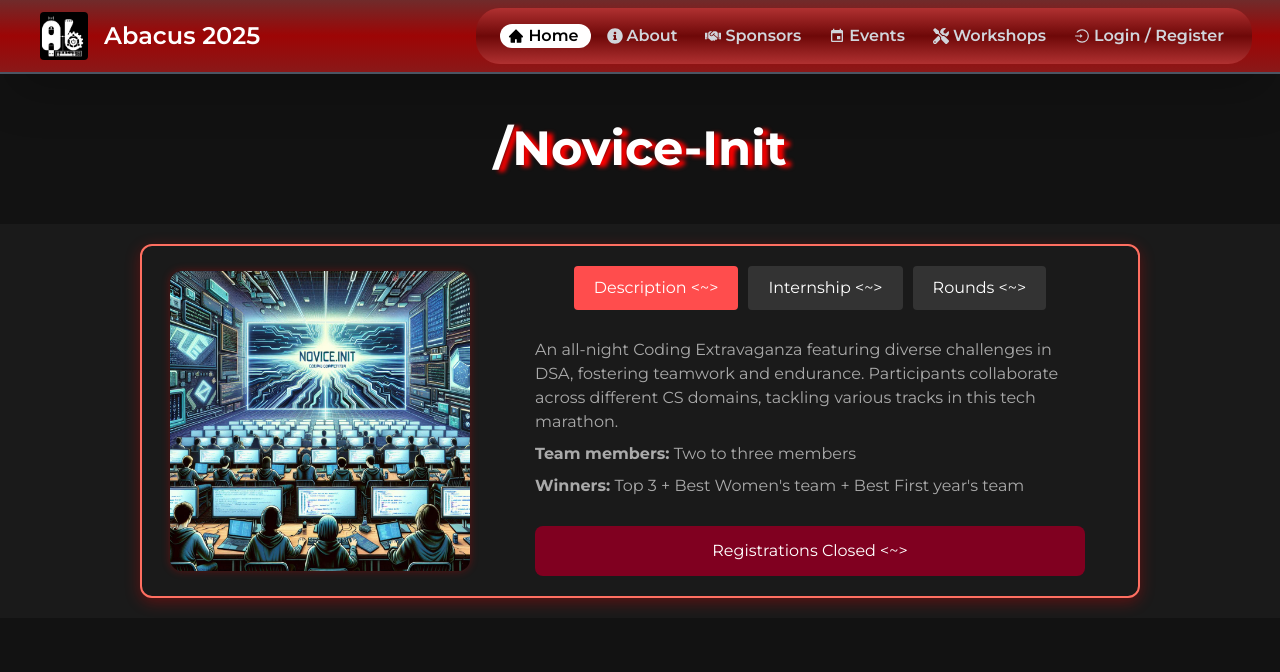
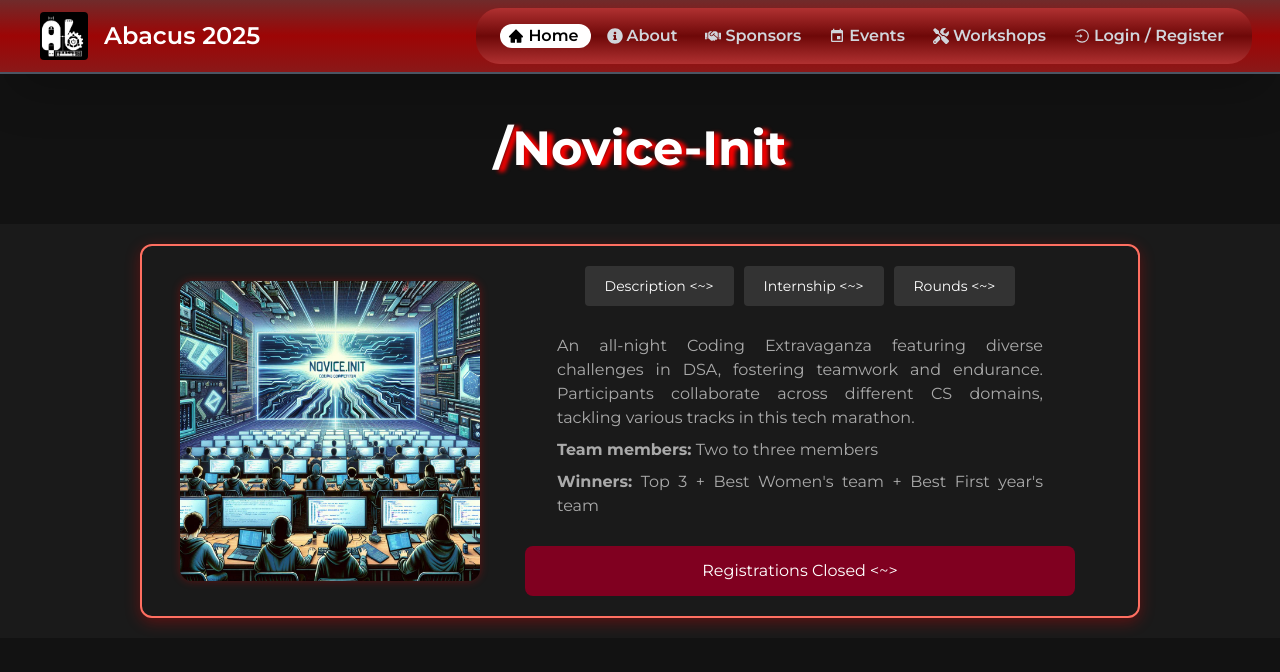
Before and after one commit to cegcsea/Reach-Abacus-25-Frontend, a React (Create React App) app in the folder mern-abacus-theme/frontend-new/: page /EventIndividual/NoviceInit in a window 1280 px wide. Shown: the top 672 px of the page. Built offline with nearby package versions, Linux system fonts and the light colour scheme; a web font is replaced by a local one.

Commit message:
eventinner page small changes

```diff
--- a/mern-abacus-theme/frontend-new/src/pages/EventIndividual/NoviceInit.js
+++ b/mern-abacus-theme/frontend-new/src/pages/EventIndividual/NoviceInit.js
@@ -20,11 +20,11 @@ const NoviceInit = () => {
             alt="Event"
             className="event-image"
           />
-          <div className="content">
-            <div className="tabs">
+          <div className="content ">
+            <div className="tabs !w-[90%] mx-auto text-sm lg:text-md lg:p-auto">
               <button
                 onClick={() => handleTabClick('description')}
-                className={activeTab === 'description' ? 'active' : ''}
+                className={activeTab === 'description justify-center !text-[5px]' ? 'active' : ''}
               >
                 Description &lt;~&gt;
               </button>
@@ -43,7 +43,7 @@ const NoviceInit = () => {
             </div>
 
             {activeTab === 'description' && (
-              <div>
+              <div className='!mx-8  text-justify'>
                 <p>
                   An all-night Coding Extravaganza featuring diverse challenges in DSA, fostering
                   teamwork and endurance. Participants collaborate across different CS domains, tackling
@@ -55,18 +55,18 @@ const NoviceInit = () => {
             )}
 
             {activeTab === 'internship' && (
-              <div className="internship-content">
+              <div className="internship-content sm:!mx-4">
                 <p><strong>Top 3 of the event will get internship opportunities!</strong></p>
-                <div className="logo-container">
-                  <img src={img2} alt="RootQuotient" className="logo" />
-                  <p className="logo-text">ROOTQUOTIENT</p>
+                <div className="logo-container flex flex-col">
+                  <img src={img2} alt="RootQuotient" className="logo mx-auto" />
+                  <p className="logo-text mx-auto">ROOTQUOTIENT</p>
                 </div>
               </div>
             )}
 
             {activeTab === 'rounds' && (
-              <div className="rounds-content">
-                <div className="round-card">
+              <div className="rounds-content !mx-4">
+                <div className="round-card ">
                   <h3>Round 1</h3>
                   <p><strong>Rolling Event (30 minutes)</strong></p>
                   <p><strong>What to expect?</strong> Exciting coding scenarios.</p>
@@ -84,7 +84,7 @@ const NoviceInit = () => {
                 </div>
               </div>
             )}
-            <button className="register-button ">Registrations Closed &lt;~&gt;</button>
+            <button className="register-button !mx-auto">Registrations Closed &lt;~&gt;</button>
           </div>
         </div>
       </div>
--- a/mern-abacus-theme/frontend-new/src/styles/Eventinner.css
+++ b/mern-abacus-theme/frontend-new/src/styles/Eventinner.css
@@ -46,7 +46,7 @@ body {
     width: 100%;
     max-width: 300px;
     border-radius: 12px;
-    margin-right: 20px;
+    /* margin-right: 20px; */
     box-shadow: 0 0 8px rgba(255, 0, 0, 0.3); /* Red glow around image */
 }
 
```
